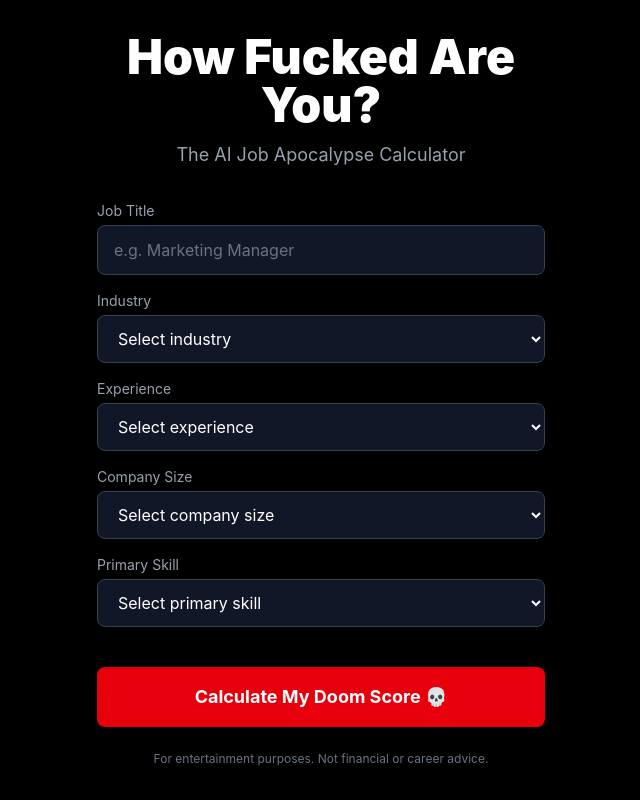
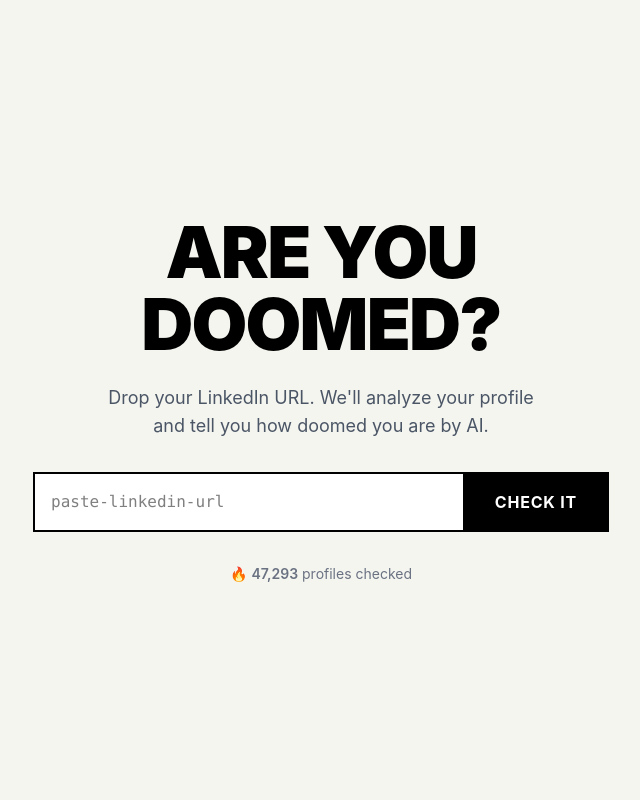
Before and after one commit to robmiller87/job-doom-score-, a Next.js app: page / in a window 1280 px wide. Shown: the whole page, without its empty margins (319-959 px from the left). Built offline with nearby package versions, Linux system fonts and the light colour scheme.

Commit message:
simplify: single URL input, doomed branding, cleaner UI

```diff
--- a/app/layout.tsx
+++ b/app/layout.tsx
@@ -2,17 +2,17 @@ import type { Metadata } from "next"
 import "./globals.css"
 
 export const metadata: Metadata = {
-  title: "How Fucked Are You? | AI Job Apocalypse Calculator",
-  description: "Find out how at-risk your job is from AI automation. Get your doom score.",
+  title: "Are You Doomed? | AI Job Risk Calculator",
+  description: "Drop your LinkedIn URL. Find out how doomed you are by AI.",
   openGraph: {
-    title: "How Fucked Are You? | AI Job Apocalypse Calculator",
-    description: "Find out how at-risk your job is from AI automation.",
+    title: "Are You Doomed? | AI Job Risk Calculator",
+    description: "Drop your LinkedIn URL. Find out how doomed you are by AI.",
     type: "website",
   },
   twitter: {
     card: "summary_large_image",
-    title: "How Fucked Are You?",
-    description: "I just got my AI doom score. How fucked are you?",
+    title: "Are You Doomed?",
+    description: "I just got my AI doom score. How doomed are you?",
   },
 }
 
@@ -23,9 +23,7 @@ export default function RootLayout({
 }) {
   return (
     <html lang="en">
-      <body className="bg-black text-white min-h-screen antialiased">
-        {children}
-      </body>
+      <body>{children}</body>
     </html>
   )
 }
--- a/app/page.tsx
+++ b/app/page.tsx
@@ -2,218 +2,101 @@
 
 import { useState } from "react"
 
-// Scoring data
-const industryRisk: Record<string, number> = {
-  "Admin/Office": 28,
-  "Retail": 25,
-  "Marketing": 22,
-  "Finance/Accounting": 20,
-  "Sales": 18,
-  "HR": 18,
-  "Legal": 15,
-  "Creative/Design": 14,
-  "Tech/Engineering": 12,
-  "Manufacturing": 12,
-  "Education": 10,
-  "Healthcare": 8,
-  "Other": 15
+// Generate a deterministic score from URL (looks like analysis but consistent per URL)
+function generateScore(url: string): number {
+  let hash = 0
+  for (let i = 0; i < url.length; i++) {
+    const char = url.charCodeAt(i)
+    hash = ((hash << 5) - hash) + char
+    hash = hash & hash
+  }
+  // Map to 35-95 range (most people should feel somewhat doomed)
+  return 35 + Math.abs(hash % 60)
 }
 
-const skillRisk: Record<string, number> = {
-  "Customer Support": 24,
-  "Writing/Content": 22,
-  "Data Analysis": 20,
-  "Operations": 18,
-  "Design": 15,
-  "Sales/BD": 14,
-  "Management": 12,
-  "Software/Code": 10,
-  "Strategy": 8,
-  "Other": 15
-}
-
-const expRisk: Record<string, number> = {
-  "0-2 years": 8,
-  "3-5 years": 15,
-  "6-10 years": 20,
-  "11-20 years": 14,
-  "20+ years": 10
-}
-
-const sizeRisk: Record<string, number> = {
-  "Enterprise (5000+)": 15,
-  "Mid-size (500-5000)": 12,
-  "SMB (50-500)": 8,
-  "Startup (<50)": 5,
-  "Freelance/Self": 6
-}
-
-const titleModifiers: Record<string, number> = {
-  "assistant": 8,
-  "coordinator": 7,
-  "analyst": 5,
-  "specialist": 4,
-  "manager": 3,
-  "associate": 4,
-  "executive": -3,
-  "director": -5,
-  "vp": -7,
-  "chief": -10,
-  "founder": -10,
-  "ceo": -10,
-  "cto": -8,
-  "engineer": -3,
-  "developer": -4,
-  "senior": -2,
-  "lead": -3,
-  "head": -4,
-  "principal": -5,
-}
-
-function calculateScore(
-  jobTitle: string,
-  industry: string,
-  experience: string,
-  companySize: string,
-  skill: string
-): { score: number; breakdown: { label: string; value: number }[] } {
-  const breakdown: { label: string; value: number }[] = []
-
-  // Industry risk
-  const indRisk = industryRisk[industry] || 15
-  breakdown.push({ label: `Industry (${industry})`, value: indRisk })
-
-  // Skill risk
-  const sklRisk = skillRisk[skill] || 15
-  breakdown.push({ label: `Skill (${skill})`, value: sklRisk })
-
-  // Experience risk
-  const expR = expRisk[experience] || 15
-  breakdown.push({ label: `Experience (${experience})`, value: expR })
-
-  // Company size risk
-  const sizeR = sizeRisk[companySize] || 10
-  breakdown.push({ label: `Company Size`, value: sizeR })
-
-  // Title modifier
-  let titleMod = 0
-  const lowerTitle = jobTitle.toLowerCase()
-  for (const [keyword, mod] of Object.entries(titleModifiers)) {
-    if (lowerTitle.includes(keyword)) {
-      titleMod += mod
-    }
-  }
-  titleMod = Math.max(-10, Math.min(10, titleMod))
-  if (titleMod !== 0) {
-    breakdown.push({ label: `Title modifier`, value: titleMod })
-  }
-
-  const rawScore = indRisk + sklRisk + expR + sizeR + titleMod
-  const score = Math.max(0, Math.min(100, rawScore))
-
-  return { score, breakdown }
-}
-
-function getResult(score: number): { tier: string; emoji: string; headline: string; color: string } {
-  if (score <= 20) return { tier: "Safe", emoji: "🛡️", headline: "You're probably fine. For now.", color: "text-green-400" }
-  if (score <= 40) return { tier: "Sweating", emoji: "😰", headline: "Start paying attention.", color: "text-yellow-400" }
-  if (score <= 60) return { tier: "Nervous", emoji: "😬", headline: "Time to diversify your skills.", color: "text-orange-400" }
-  if (score <= 80) return { tier: "Danger", emoji: "🚨", headline: "Update your resume. Seriously.", color: "text-red-400" }
-  return { tier: "Fucked", emoji: "💀", headline: "Good luck out there.", color: "text-red-600" }
+function getResult(score: number): { emoji: string; message: string } {
+  if (score <= 45) return { emoji: "😌", message: "You might survive. Maybe." }
+  if (score <= 60) return { emoji: "😰", message: "Start learning new skills." }
+  if (score <= 75) return { emoji: "😬", message: "Update that resume." }
+  if (score <= 85) return { emoji: "🚨", message: "AI is coming for you." }
+  return { emoji: "💀", message: "It was nice knowing you." }
 }
 
 export default function Home() {
-  const [step, setStep] = useState<"form" | "calculating" | "result">("form")
-  const [jobTitle, setJobTitle] = useState("")
-  const [industry, setIndustry] = useState("")
-  const [experience, setExperience] = useState("")
-  const [companySize, setCompanySize] = useState("")
-  const [skill, setSkill] = useState("")
-  const [result, setResult] = useState<{ score: number; breakdown: { label: string; value: number }[] } | null>(null)
+  const [url, setUrl] = useState("")
+  const [step, setStep] = useState<"input" | "analyzing" | "result">("input")
+  const [score, setScore] = useState(0)
+  const [checkedCount, setCheckedCount] = useState(47293)
 
   const handleSubmit = (e: React.FormEvent) => {
     e.preventDefault()
-    setStep("calculating")
+    if (!url.includes("linkedin.com")) {
+      alert("Please enter a valid LinkedIn URL")
+      return
+    }
+
+    setStep("analyzing")
 
     setTimeout(() => {
-      const res = calculateScore(jobTitle, industry, experience, companySize, skill)
-      setResult(res)
+      const s = generateScore(url)
+      setScore(s)
+      setCheckedCount(prev => prev + 1)
       setStep("result")
-    }, 2000)
+    }, 2500)
   }
 
   const shareTwitter = () => {
-    if (!result) return
-    const { emoji, headline } = getResult(result.score)
-    const text = encodeURIComponent(`I scored ${result.score}/100 on the AI Job Apocalypse Calculator ${emoji}\n\n"${headline}"\n\nHow fucked are you?`)
-    window.open(`https://twitter.com/intent/tweet?text=${text}&url=${encodeURIComponent(window.location.href)}`, "_blank")
+    const { message } = getResult(score)
+    const text = encodeURIComponent(`I'm ${score}% doomed by AI 💀\n\n"${message}"\n\nCheck your doom score:`)
+    window.open(`https://twitter.com/intent/tweet?text=${text}&url=${encodeURIComponent(window.location.origin)}`, "_blank")
   }
 
   const shareLinkedIn = () => {
-    if (!result) return
-    window.open(`https://www.linkedin.com/sharing/share-offsite/?url=${encodeURIComponent(window.location.href)}`, "_blank")
+    window.open(`https://www.linkedin.com/sharing/share-offsite/?url=${encodeURIComponent(window.location.origin)}`, "_blank")
   }
 
   const reset = () => {
-    setStep("form")
-    setJobTitle("")
-    setIndustry("")
-    setExperience("")
-    setCompanySize("")
-    setSkill("")
-    setResult(null)
+    setStep("input")
+    setUrl("")
+    setScore(0)
   }
 
-  if (step === "calculating") {
+  if (step === "analyzing") {
     return (
-      <main className="min-h-screen flex flex-col items-center justify-center p-6">
+      <main className="min-h-screen flex flex-col items-center justify-center p-6 bg-[#f5f5f0]">
         <div className="text-center">
-          <div className="text-6xl mb-6 animate-pulse">🔮</div>
-          <h2 className="text-2xl font-bold mb-2">Calculating your doom...</h2>
-          <p className="text-gray-400">Analyzing AI threat level</p>
+          <div className="text-6xl mb-6 animate-bounce">🔍</div>
+          <h2 className="text-2xl font-black text-black mb-2">ANALYZING PROFILE...</h2>
+          <p className="text-gray-600">Scanning job title, industry, skills...</p>
         </div>
       </main>
     )
   }
 
-  if (step === "result" && result) {
-    const { tier, emoji, headline, color } = getResult(result.score)
+  if (step === "result") {
+    const { emoji, message } = getResult(score)
 
     return (
-      <main className="min-h-screen flex flex-col items-center justify-center p-6">
-        <div className="max-w-md w-full">
-          <div className="text-center mb-8">
-            <p className="text-gray-400 text-sm uppercase tracking-widest mb-2">Your AI Risk Score</p>
-            <div className="text-8xl mb-4">{emoji}</div>
-            <div className={`text-7xl font-black ${color}`}>{result.score}</div>
-            <p className={`text-xl mt-2 ${color}`}>{tier}</p>
-            <p className="text-gray-300 mt-4 text-lg">"{headline}"</p>
-          </div>
+      <main className="min-h-screen flex flex-col items-center justify-center p-6 bg-[#f5f5f0]">
+        <div className="max-w-lg w-full text-center">
+          <h1 className="text-5xl md:text-7xl font-black text-black mb-8 tracking-tight">
+            YOUR DOOM SCORE
+          </h1>
 
-          <div className="bg-gray-900 rounded-lg p-6 mb-6">
-            <h3 className="text-sm uppercase tracking-widest text-gray-400 mb-4">Breakdown</h3>
-            <div className="space-y-2">
-              {result.breakdown.map((item, i) => (
-                <div key={i} className="flex justify-between text-sm">
-                  <span className="text-gray-300">{item.label}</span>
-                  <span className={item.value > 0 ? "text-red-400" : "text-green-400"}>
-                    {item.value > 0 ? "+" : ""}{item.value}
-                  </span>
-                </div>
-              ))}
-            </div>
-          </div>
+          <div className="text-9xl mb-4">{emoji}</div>
+          <div className="text-8xl font-black text-black mb-2">{score}%</div>
+          <p className="text-xl text-gray-700 mb-8">"{message}"</p>
 
-          <div className="flex gap-3 mb-4">
+          <div className="flex gap-3 justify-center mb-6">
             <button
               onClick={shareTwitter}
-              className="flex-1 bg-black border border-gray-700 hover:border-gray-500 text-white py-3 px-4 rounded-lg font-medium transition-colors"
+              className="bg-black text-white px-8 py-3 font-bold uppercase tracking-wider hover:bg-gray-800 transition-colors"
             >
               Share on X
             </button>
             <button
               onClick={shareLinkedIn}
-              className="flex-1 bg-[#0077b5] hover:bg-[#006699] text-white py-3 px-4 rounded-lg font-medium transition-colors"
+              className="bg-[#0077b5] text-white px-8 py-3 font-bold uppercase tracking-wider hover:bg-[#006699] transition-colors"
             >
               Share on LinkedIn
             </button>
@@ -221,9 +104,9 @@ export default function Home() {
 
           <button
             onClick={reset}
-            className="w-full text-gray-400 hover:text-white py-2 text-sm transition-colors"
+            className="text-gray-500 hover:text-black text-sm underline"
           >
-            Calculate again
+            Check another profile
           </button>
         </div>
       </main>
@@ -231,98 +114,34 @@ export default function Home() {
   }
 
   return (
-    <main className="min-h-screen flex flex-col items-center justify-center p-6">
-      <div className="max-w-md w-full">
-        <div className="text-center mb-8">
-          <h1 className="text-4xl md:text-5xl font-black mb-3">
-            How Fucked Are You?
-          </h1>
-          <p className="text-gray-400 text-lg">The AI Job Apocalypse Calculator</p>
-        </div>
+    <main className="min-h-screen flex flex-col items-center justify-center p-6 bg-[#f5f5f0]">
+      <div className="max-w-2xl w-full text-center">
+        <h1 className="text-5xl md:text-7xl font-black text-black mb-6 tracking-tight">
+          ARE YOU DOOMED?
+        </h1>
+        <p className="text-gray-600 text-lg mb-8">
+          Drop your LinkedIn URL. We'll analyze your profile<br />
+          and tell you how doomed you are by AI.
+        </p>
 
-        <form onSubmit={handleSubmit} className="space-y-4">
-          <div>
-            <label className="block text-sm text-gray-400 mb-1">Job Title</label>
-            <input
-              type="text"
-              value={jobTitle}
-              onChange={(e) => setJobTitle(e.target.value)}
-              placeholder="e.g. Marketing Manager"
-              required
-              className="w-full bg-gray-900 border border-gray-700 rounded-lg px-4 py-3 text-white placeholder-gray-500 focus:outline-none focus:border-gray-500"
-            />
-          </div>
-
-          <div>
-            <label className="block text-sm text-gray-400 mb-1">Industry</label>
-            <select
-              value={industry}
-              onChange={(e) => setIndustry(e.target.value)}
-              required
-              className="w-full bg-gray-900 border border-gray-700 rounded-lg px-4 py-3 text-white focus:outline-none focus:border-gray-500"
-            >
-              <option value="">Select industry</option>
-              {Object.keys(industryRisk).map((ind) => (
-                <option key={ind} value={ind}>{ind}</option>
-              ))}
-            </select>
-          </div>
-
-          <div>
-            <label className="block text-sm text-gray-400 mb-1">Experience</label>
-            <select
-              value={experience}
-              onChange={(e) => setExperience(e.target.value)}
-              required
-              className="w-full bg-gray-900 border border-gray-700 rounded-lg px-4 py-3 text-white focus:outline-none focus:border-gray-500"
-            >
-              <option value="">Select experience</option>
-              {Object.keys(expRisk).map((exp) => (
-                <option key={exp} value={exp}>{exp}</option>
-              ))}
-            </select>
-          </div>
-
-          <div>
-            <label className="block text-sm text-gray-400 mb-1">Company Size</label>
-            <select
-              value={companySize}
-              onChange={(e) => setCompanySize(e.target.value)}
-              required
-              className="w-full bg-gray-900 border border-gray-700 rounded-lg px-4 py-3 text-white focus:outline-none focus:border-gray-500"
-            >
-              <option value="">Select company size</option>
-              {Object.keys(sizeRisk).map((size) => (
-                <option key={size} value={size}>{size}</option>
-              ))}
-            </select>
-          </div>
-
-          <div>
-            <label className="block text-sm text-gray-400 mb-1">Primary Skill</label>
-            <select
-              value={skill}
-              onChange={(e) => setSkill(e.target.value)}
-              required
-              className="w-full bg-gray-900 border border-gray-700 rounded-lg px-4 py-3 text-white focus:outline-none focus:border-gray-500"
-            >
-              <option value="">Select primary skill</option>
-              {Object.keys(skillRisk).map((s) => (
-                <option key={s} value={s}>{s}</option>
-              ))}
-            </select>
-          </div>
-
+        <form onSubmit={handleSubmit} className="flex gap-0 max-w-xl mx-auto mb-8">
+          <input
+            type="text"
+            value={url}
+            onChange={(e) => setUrl(e.target.value)}
+            placeholder="paste-linkedin-url"
+            className="flex-1 border-2 border-black border-r-0 px-4 py-4 text-black bg-white focus:outline-none font-mono"
+          />
           <button
             type="submit"
-            className="w-full bg-red-600 hover:bg-red-700 text-white py-4 rounded-lg font-bold text-lg transition-colors mt-6"
+            className="bg-black text-white px-8 py-4 font-bold uppercase tracking-wider hover:bg-gray-800 transition-colors"
           >
-            Calculate My Doom Score 💀
+            Check It
           </button>
         </form>
 
-        <p className="text-center text-gray-500 text-xs mt-6">
-          For entertainment purposes. Not financial or career advice.
+        <p className="text-gray-500 text-sm">
+          🔥 <span className="font-semibold">{checkedCount.toLocaleString()}</span> profiles checked
         </p>
       </div>
     </main>
```
